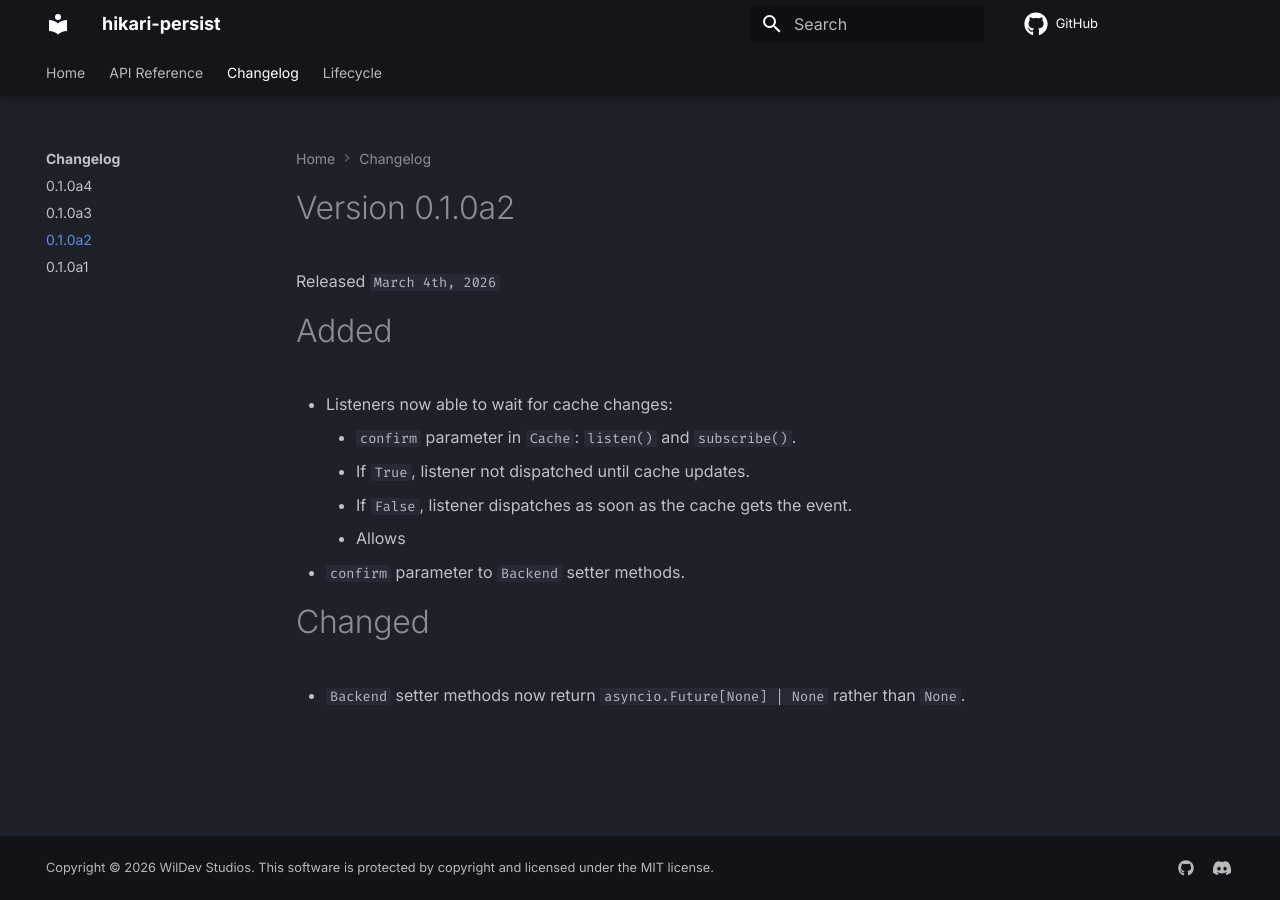
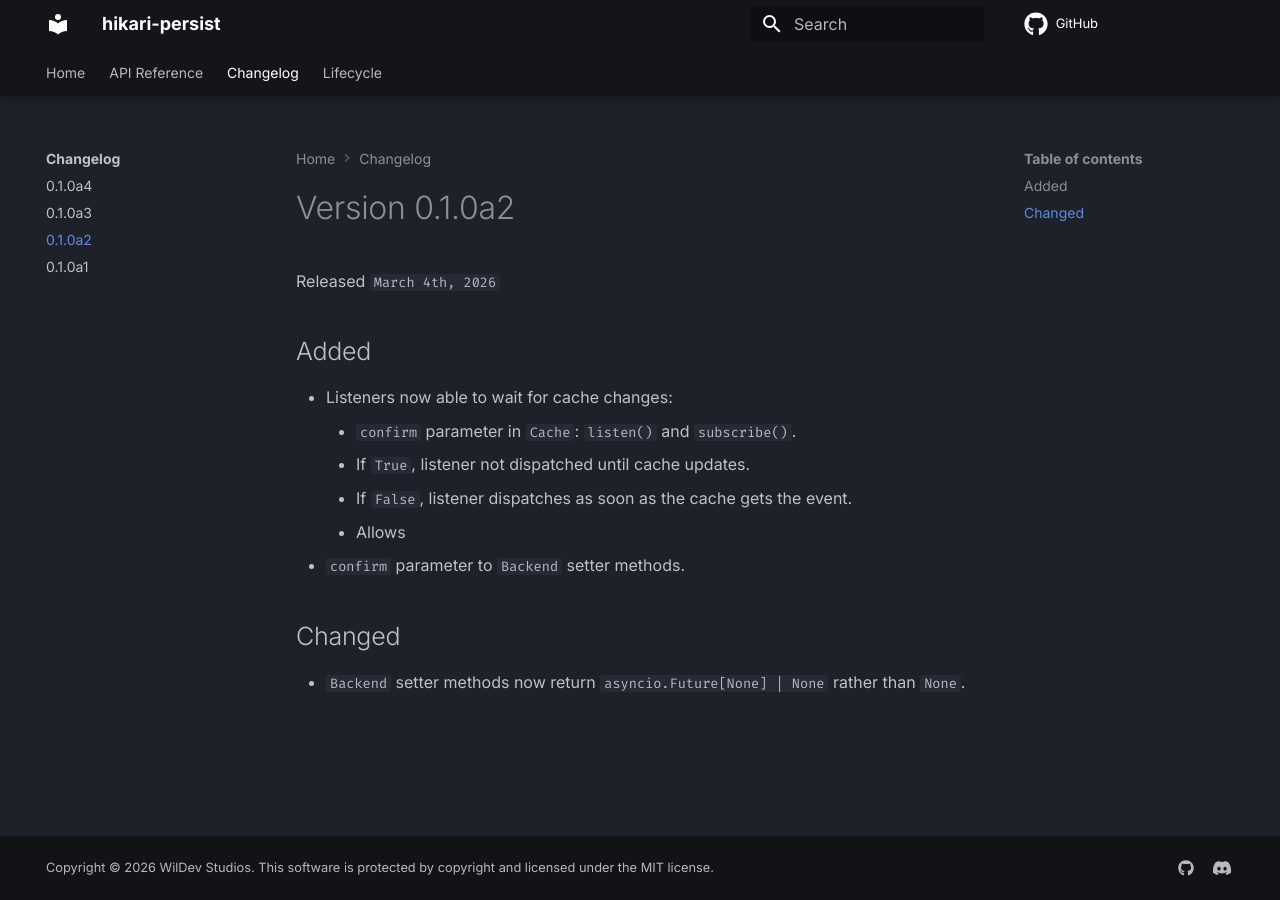
Before and after one commit to WilDev-Studios/hikari-persist, an MkDocs documentation site: the page built from docs/pages/changelog/0.1.0a2.md, in a window 1280 px wide. Built offline with MkDocs 1.6.1 and Material for MkDocs 9.7.7, drawn with Linux system fonts in a browser that asks for light colours; comment, search, counter and statistics services are not loaded.

Commit message:
[DOCS] Changelog formatting fix

```diff
--- a/docs/pages/changelog/0.1.0a2.md
+++ b/docs/pages/changelog/0.1.0a2.md
@@ -2,7 +2,7 @@
 
 Released `March 4th, 2026`
 
-# Added
+## Added
 
 - Listeners now able to wait for cache changes:
     - `confirm` parameter in `Cache`: `listen()` and `subscribe()`.
@@ -11,6 +11,6 @@ Released `March 4th, 2026`
     - Allows
 - `confirm` parameter to `Backend` setter methods.
 
-# Changed
+## Changed
 
 - `Backend` setter methods now return `asyncio.Future[None] | None` rather than `None`.
```
Also changed, not shown: docs/pages/changelog/0.1.0a3.md (+2 -2 lines).
